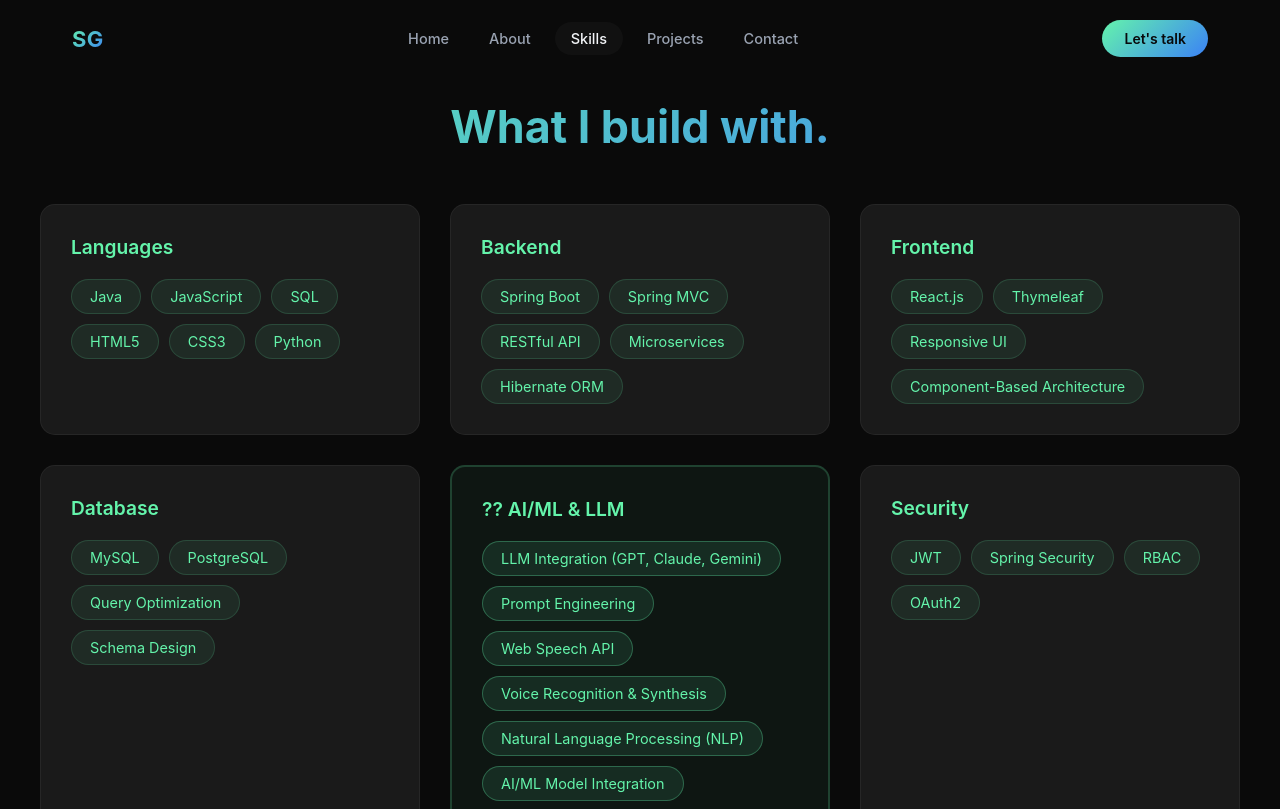
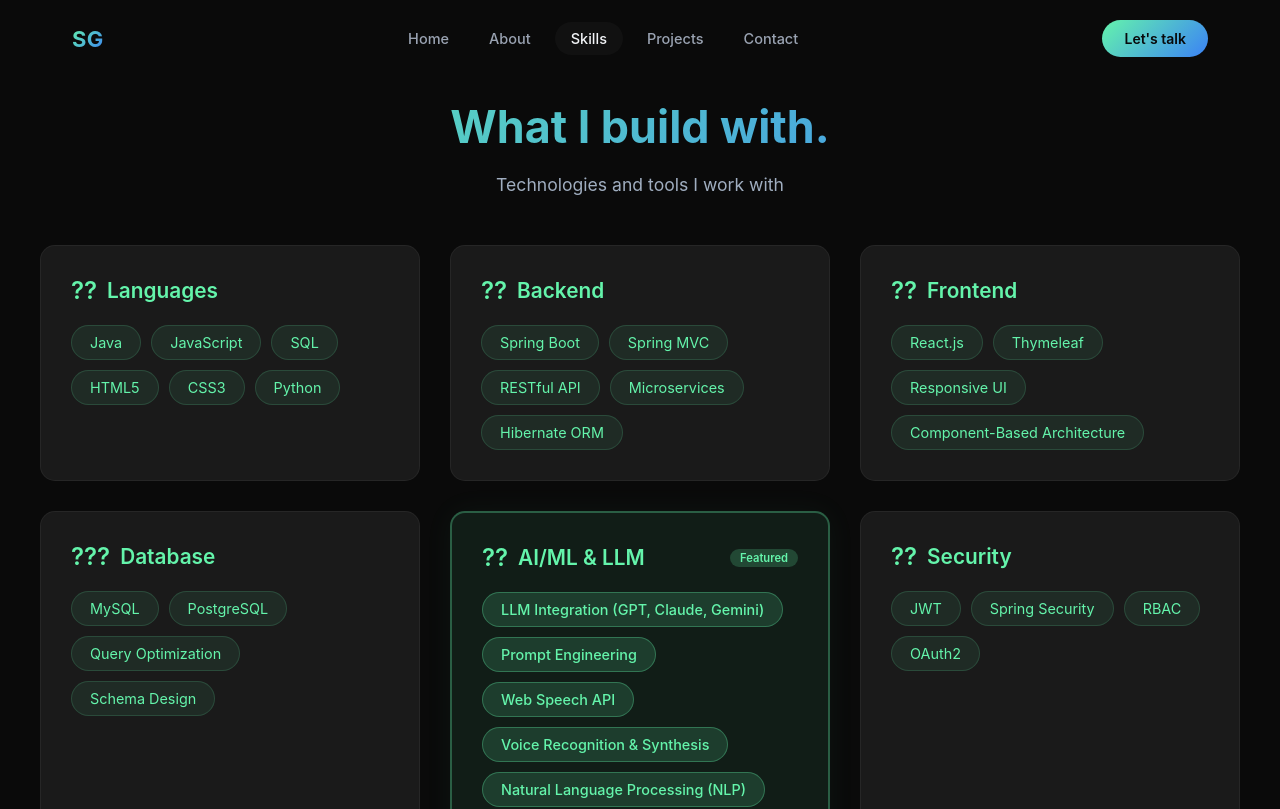
Before and after one commit to SachinGaikwad2204/my-portfolio, a React (Create React App) app: page /skills in a window 1280 px wide. Shown: the top 809 px of the page. Built offline with nearby package versions, Linux system fonts and the light colour scheme; the HTML template or start-up script is replaced by a standard one.

Commit message:
Fix Skills section - properly display AI/ML & LLM category

```diff
--- a/src/components/Skills.js
+++ b/src/components/Skills.js
@@ -2,19 +2,122 @@
 import { skills } from '../data/portfolioData';
 
 const Skills = () => {
+  // Define icons for each category
+  const categoryIcons = {
+    'Languages': '??',
+    'Backend': '??',
+    'Frontend': '??',
+    'Database': '???',
+    'AI/ML & LLM': '??',
+    'Security': '??',
+    'Tools & DevOps': '???'
+  };
+
+  // Define special styling for AI/ML category
+  const getCategoryStyle = (category) => {
+    if (category === 'AI/ML & LLM') {
+      return {
+        background: 'rgba(100, 244, 171, 0.08)',
+        border: '2px solid rgba(100, 244, 171, 0.3)',
+        boxShadow: '0 0 30px rgba(100, 244, 171, 0.05)'
+      };
+    }
+    return {
+      background: '#1a1a1a',
+      border: '1px solid rgba(255,255,255,0.05)'
+    };
+  };
+
+  const getSkillStyle = (category) => {
+    if (category === 'AI/ML & LLM') {
+      return {
+        background: 'rgba(100, 244, 171, 0.15)',
+        color: '#64f4ab',
+        border: '1px solid rgba(100, 244, 171, 0.3)',
+        fontWeight: '500'
+      };
+    }
+    return {
+      background: 'rgba(100, 244, 171, 0.08)',
+      color: '#64f4ab',
+      border: '1px solid rgba(100, 244, 171, 0.15)'
+    };
+  };
+
   return (
     <section style={{ padding: '100px 20px', background: '#0a0a0a' }}>
       <div style={{ maxWidth: '1200px', margin: '0 auto' }}>
-        <h2 style={{ fontSize: '2.8rem', textAlign: 'center', marginBottom: '50px', background: 'linear-gradient(135deg, #64f4ab, #3b82f6)', WebkitBackgroundClip: 'text', WebkitTextFillColor: 'transparent' }}>What I build with.</h2>
+        <h2 style={{ fontSize: '2.8rem', textAlign: 'center', marginBottom: '20px', background: 'linear-gradient(135deg, #64f4ab, #3b82f6)', WebkitBackgroundClip: 'text', WebkitTextFillColor: 'transparent' }}>
+          What I build with.
+        </h2>
+        <p style={{ textAlign: 'center', color: '#a0aec0', marginBottom: '50px', fontSize: '1.1rem' }}>
+          Technologies and tools I work with
+        </p>
+
         <div style={{ display: 'grid', gridTemplateColumns: 'repeat(auto-fit, minmax(300px, 1fr))', gap: '30px' }}>
           {Object.entries(skills).map(([category, items]) => (
-            <div key={category} style={{ background: category === 'AI/ML & LLM' ? 'rgba(100, 244, 171, 0.05)' : '#1a1a1a', padding: '30px', borderRadius: '15px', border: category === 'AI/ML & LLM' ? '2px solid rgba(100, 244, 171, 0.2)' : '1px solid rgba(255,255,255,0.05)', transition: 'all 0.3s ease' }}>
-              <h3 style={{ color: category === 'AI/ML & LLM' ? '#64f4ab' : '#64f4ab', marginBottom: '20px', fontSize: '1.2rem', fontWeight: '600' }}>
-                {category === 'AI/ML & LLM' ? '?? ' : ''}{category}
+            <div
+              key={category}
+              style={{
+                padding: '30px',
+                borderRadius: '15px',
+                transition: 'all 0.3s ease',
+                ...getCategoryStyle(category)
+              }}
+              onMouseEnter={(e) => {
+                e.currentTarget.style.transform = 'translateY(-5px)';
+                e.currentTarget.style.boxShadow = '0 10px 30px rgba(0,0,0,0.3)';
+              }}
+              onMouseLeave={(e) => {
+                e.currentTarget.style.transform = 'translateY(0)';
+                e.currentTarget.style.boxShadow = 'none';
+              }}
+            >
+              <h3 style={{
+                color: category === 'AI/ML & LLM' ? '#64f4ab' : '#64f4ab',
+                marginBottom: '20px',
+                fontSize: '1.3rem',
+                fontWeight: '600',
+                display: 'flex',
+                alignItems: 'center',
+                gap: '10px'
+              }}>
+                <span style={{ fontSize: '1.5rem' }}>{categoryIcons[category] || '??'}</span>
+                {category}
+                {category === 'AI/ML & LLM' && (
+                  <span style={{
+                    fontSize: '0.7rem',
+                    background: 'rgba(100, 244, 171, 0.2)',
+                    padding: '2px 10px',
+                    borderRadius: '20px',
+                    color: '#64f4ab',
+                    marginLeft: 'auto'
+                  }}>
+                    Featured
+                  </span>
+                )}
               </h3>
               <div style={{ display: 'flex', flexWrap: 'wrap', gap: '10px' }}>
                 {items.map((skill, index) => (
-                  <span key={index} style={{ background: category === 'AI/ML & LLM' ? 'rgba(100, 244, 171, 0.1)' : 'rgba(100, 244, 171, 0.08)', color: category === 'AI/ML & LLM' ? '#64f4ab' : '#64f4ab', padding: '8px 18px', borderRadius: '25px', fontSize: '0.9rem', border: category === 'AI/ML & LLM' ? '1px solid rgba(100, 244, 171, 0.3)' : '1px solid rgba(100, 244, 171, 0.15)' }}>
+                  <span
+                    key={index}
+                    style={{
+                      padding: '8px 18px',
+                      borderRadius: '25px',
+                      fontSize: '0.9rem',
+                      transition: 'all 0.2s ease',
+                      cursor: 'default',
+                      ...getSkillStyle(category)
+                    }}
+                    onMouseEnter={(e) => {
+                      e.currentTarget.style.transform = 'scale(1.05)';
+                      e.currentTarget.style.boxShadow = '0 5px 15px rgba(100, 244, 171, 0.2)';
+                    }}
+                    onMouseLeave={(e) => {
+                      e.currentTarget.style.transform = 'scale(1)';
+                      e.currentTarget.style.boxShadow = 'none';
+                    }}
+                  >
                     {skill}
                   </span>
                 ))}
--- a/src/data/portfolioData.js
+++ b/src/data/portfolioData.js
@@ -22,8 +22,7 @@
     'Natural Language Processing (NLP)',
     'AI/ML Model Integration',
     'Intelligent Conversational AI',
-    'Fine-tuning LLMs',
-    'Voice AI JARVIS Core Development'
+    'Fine-tuning LLMs'
   ],
   'Security': ['JWT', 'Spring Security', 'RBAC', 'OAuth2'],
   'Tools & DevOps': ['Git', 'GitHub', 'Maven', 'Vercel', 'CI/CD', 'Postman']
```
